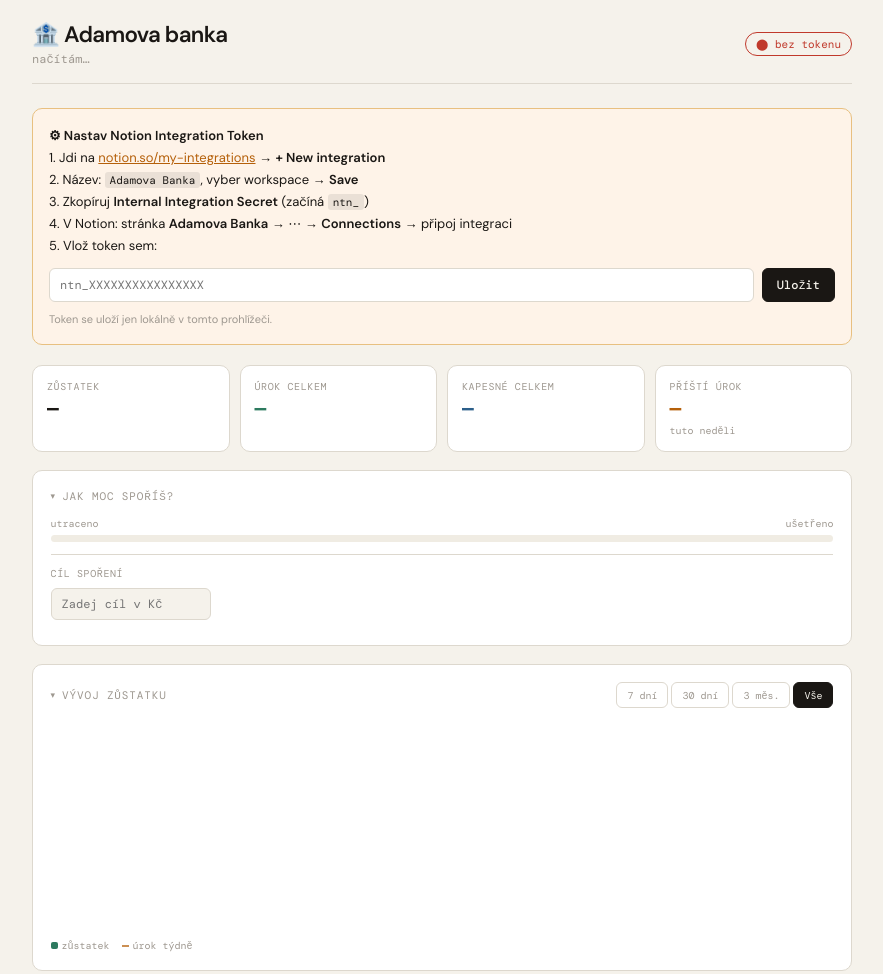
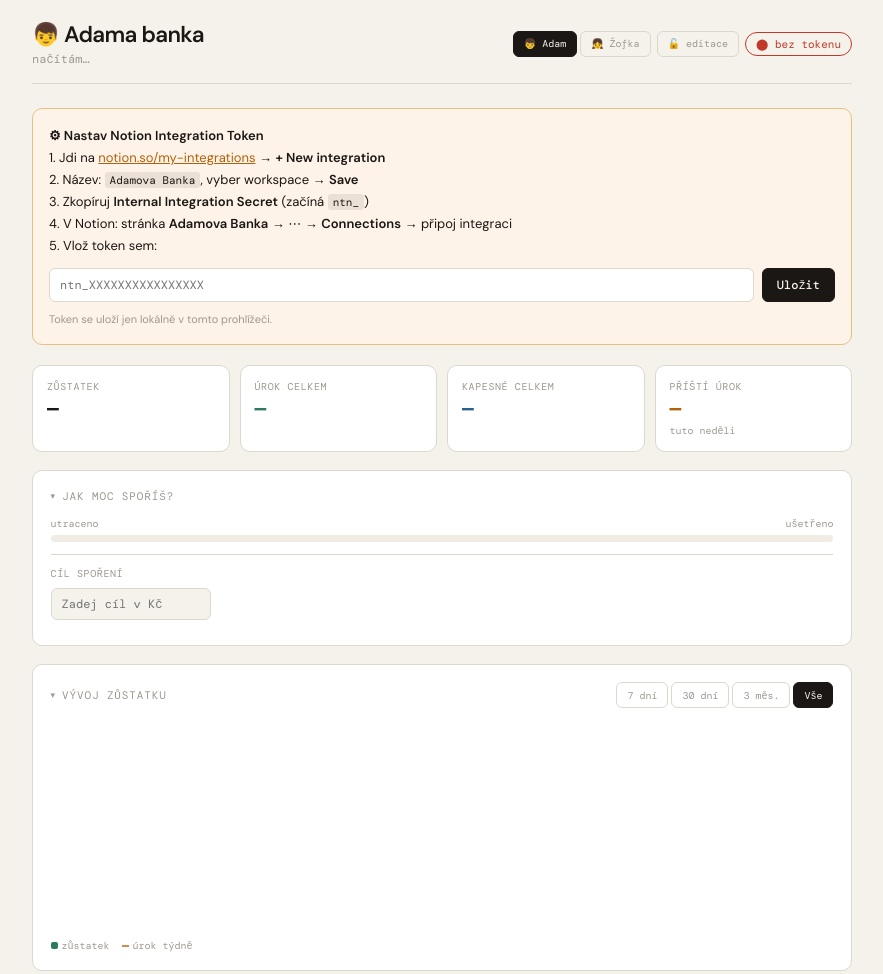
Before and after one commit to Calmien/banka, a plain HTML site: page index.html in a window 1280 px wide. Shown: the top 974 px of the page, without its empty margins (198-1081 px from the left). Drawn offline with nearby package versions, Linux system fonts and the light colour scheme.

Commit message:
Update index.html

```diff
--- a/index.html
+++ b/index.html
@@ -138,10 +138,17 @@
 
   <div class="header">
     <div>
-      <h1>🏦 Adamova banka</h1>
+      <h1 id="childName">👦 Adamova banka</h1>
       <p id="lastUpdate">načítám…</p>
     </div>
-    <span class="badge" id="badge">⬤ připojuji</span>
+    <div style="display:flex;gap:6px;align-items:center;flex-wrap:wrap">
+      <div style="display:flex;gap:3px">
+        <button class="child-btn ptab active" data-child="adam" onclick="switchChild('adam')">👦 Adam</button>
+        <button class="child-btn ptab" data-child="zofka" onclick="switchChild('zofka')">👧 Žofka</button>
+      </div>
+      <button class="btn" id="viewOnlyBtn" onclick="toggleViewOnly()" style="height:26px;font-size:10px;padding:0 10px">🔓 editace</button>
+      <span class="badge" id="badge">⬤ připojuji</span>
+    </div>
   </div>
 
   <div id="setupDiv" class="setup" style="display:none">
@@ -260,7 +267,7 @@
   <div style="margin-bottom:1.1rem"></div>
 
   <!-- Formulář -->
-  <div class="box">
+  <div class="box" id="form-section">
     <div class="box-header">
       <span class="section-title" onclick="toggleSection('form')">
         <span class="toggle-arrow">▾</span> Přidat transakci
@@ -313,13 +320,50 @@
 
 </div>
 <script>
-const DB_ID='9266cc0cf54f47ef8fcdca1c06dc1051';
+const CHILDREN={
+  adam:{ name:'Adam', emoji:'👦', dbId:'9266cc0cf54f47ef8fcdca1c06dc1051' },
+  zofka: { name:'Žofka', emoji:'👧', dbId:'eb499decc7c94fefa3f315cd8e631ec4' }
+};
 const PROXY='https://snowy-bonus-0966.michalnozicka7.workers.dev';
 const TOKEN_KEY='adamova_banka_token';
 const GOAL_KEY='adamova_banka_goal';
+const CHILD_KEY='adamova_banka_child';
+const VIEWONLY_KEY='adamova_banka_viewonly';
 let token=localStorage.getItem(TOKEN_KEY)||'';
+let activeChild=localStorage.getItem(CHILD_KEY)||'adam';
+let viewOnly=localStorage.getItem(VIEWONLY_KEY)==='1';
+let DB_ID=CHILDREN[activeChild]?.dbId||CHILDREN.adam.dbId;
 let txs=[],period='all',tablePeriod='all',charts={};
-let goalAmount=parseFloat(localStorage.getItem(GOAL_KEY))||0;
+let goalAmount=parseFloat(localStorage.getItem(GOAL_KEY+':'+activeChild))||0;
+
+function switchChild(key){
+  activeChild=key; DB_ID=CHILDREN[key].dbId;
+  goalAmount=parseFloat(localStorage.getItem(GOAL_KEY+':'+activeChild))||0;
+  localStorage.setItem(CHILD_KEY,key);
+  document.querySelectorAll('.child-btn').forEach(b=>b.classList.toggle('active',b.dataset.child===key));
+  const c=CHILDREN[key];
+  const suffix=key==='zofka'?'in':'ov';
+  document.getElementById('childName').textContent=c.emoji+' '+c.name+'a banka';
+  document.getElementById('goalInput').value=goalAmount||'';
+  txs=[]; loadData();
+}
+
+function toggleViewOnly(){
+  viewOnly=!viewOnly;
+  localStorage.setItem(VIEWONLY_KEY,viewOnly?'1':'0');
+  applyViewOnly();
+}
+
+function applyViewOnly(){
+  const btn=document.getElementById('viewOnlyBtn');
+  btn.textContent=viewOnly?'🔒 view only':'🔓 editace';
+  btn.style.color=viewOnly?'var(--amber)':'var(--text3)';
+  btn.style.borderColor=viewOnly?'var(--amber)':'var(--border)';
+  // skrýt/zobrazit editační sekce
+  document.getElementById('form-section').style.display=viewOnly?'none':'block';
+  document.querySelectorAll('.del-btn').forEach(b=>b.style.display=viewOnly?'none':'');
+  document.querySelectorAll('.btn.danger').forEach(b=>b.style.display=viewOnly?'none':'');
+}
 
 const fmt=n=>parseFloat(n).toLocaleString('cs-CZ',{minimumFractionDigits:2,maximumFractionDigits:2})+' Kč';
 const todayStr=()=>new Date().toISOString().slice(0,10);
@@ -488,7 +532,7 @@
 // --- CÍL ---
 function updateGoal(){
   goalAmount=parseFloat(document.getElementById('goalInput').value)||0;
-  localStorage.setItem(GOAL_KEY,goalAmount);
+  localStorage.setItem(GOAL_KEY+':'+activeChild,goalAmount);
   renderGoal();
 }
 
@@ -644,6 +688,11 @@
 // --- INIT ---
 document.getElementById('txDate').value=todayStr();
 if(goalAmount>0)document.getElementById('goalInput').value=goalAmount;
+// init child switcher
+document.querySelectorAll('.child-btn').forEach(b=>b.classList.toggle('active',b.dataset.child===activeChild));
+const _c=CHILDREN[activeChild];
+document.getElementById('childName').textContent=_c.emoji+' '+_c.name+'a banka';
+applyViewOnly();
 if(token){loadData();}else{document.getElementById('setupDiv').style.display='block';setBadge('err','bez tokenu');document.getElementById('ledgerWrap').innerHTML='<div class="empty">Nastav Notion token výše.</div>';}
 </script>
 </body>
```
